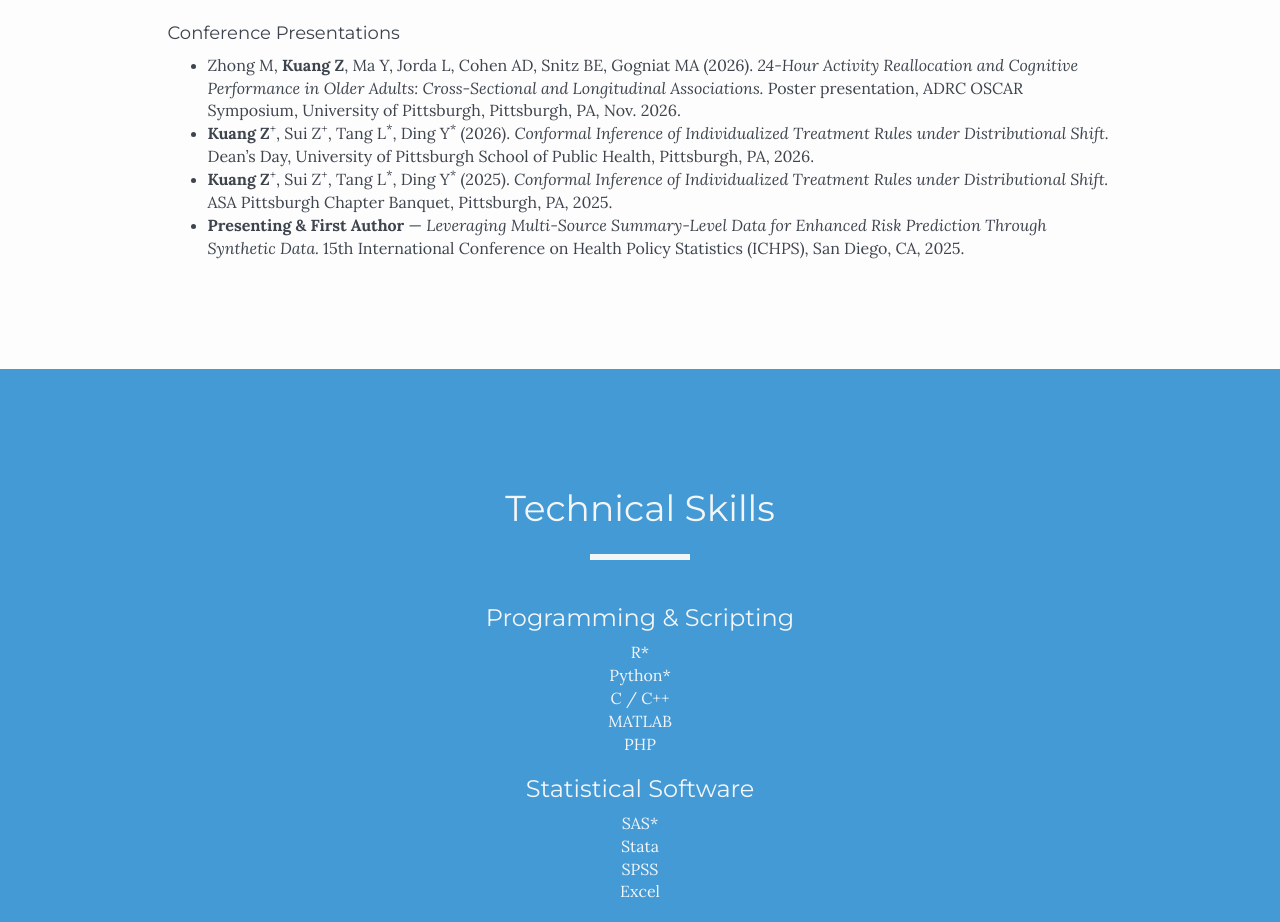
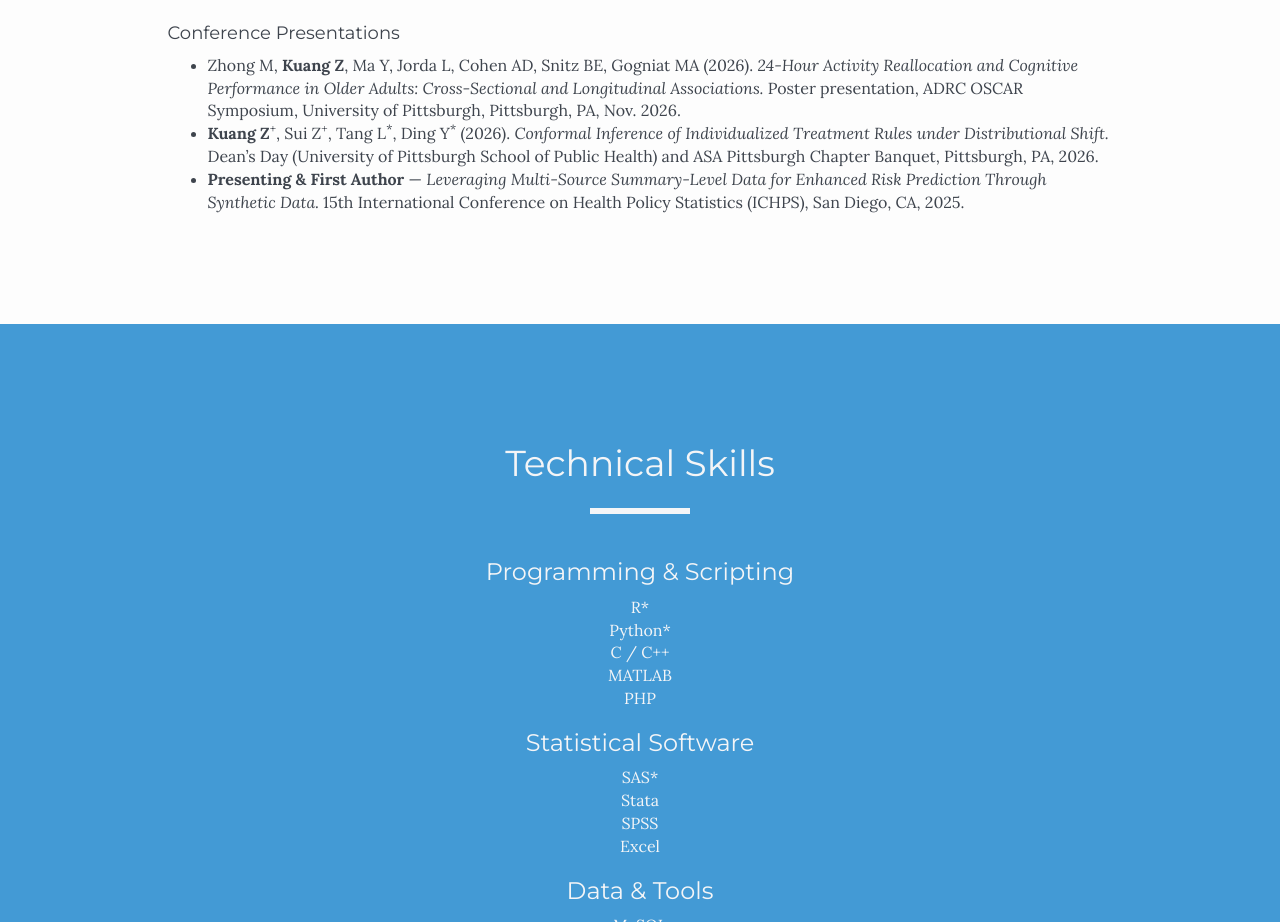
Before and after one commit to zk2275/kuangzhuodiao.github.io, a plain HTML site: page index.html in a window 1280 px wide. Shown: the part 3740-4662 px from the top of the page. Drawn offline with Linux system fonts and the light colour scheme.

Commit message:
Merge Dean's Day and ASA Pittsburgh presentations into one 2026 entry
- Both talks share the conformal ITR title; ASA Pittsburgh Chapter Banquet was 2026, not 2025
- Ask-about-me chat fact updated to match

Co-Authored-By: Claude Opus 5.5 <noreply@anthropic.com>

```diff
--- a/assets/js/dbh-intro.js
+++ b/assets/js/dbh-intro.js
@@ -20,7 +20,7 @@
         'Education: M.S. in Biostatistics, Columbia University Mailman School of Public Health (2023-2025, GPA 4.11/4.0); B.S. in Statistics, Renmin University of China (2019-2023, WES GPA 3.85) with a minor in Big Data & Data Science; summer school in Data Science at University College London (2021).',
         'Research interests: survival analysis, transfer learning, deep learning, conformal prediction, and data integration, applied to biomedical and health data.',
         'Selected work: conformal inference of individualized treatment rules under distributional shift (Biostatistics, under review); a deep-learning-for-survival-analysis tutorial (Lifetime Data Analysis, minor revisions); blood-pressure estimation from PPG signals with deep learning (arXiv:2607.23406, 2026); fastCOMMUTE, a transfer-learning method using multi-source and synthetic data for risk prediction; an Alzheimer\'s disease moderators meta-analysis; and modeling 24-hour rest-activity rhythms and their link to cognition in older adults.',
-        'Conferences: presented first-author work at the International Conference on Health Policy Statistics (ICHPS) 2025 in San Diego; presented the first-author conformal ITR work (Kuang, Sui, Tang, Ding) at the 2025 ASA Pittsburgh Chapter Banquet and at Pitt Public Health Dean\'s Day 2026; second author on a poster at the University of Pittsburgh ADRC OSCAR Symposium (Nov. 2026), "24-Hour Activity Reallocation and Cognitive Performance in Older Adults: Cross-Sectional and Longitudinal Associations" (first author and presenter: M. Zhong).',
+        'Conferences: presented first-author work at the International Conference on Health Policy Statistics (ICHPS) 2025 in San Diego; presented the first-author conformal ITR work (Kuang, Sui, Tang, Ding) at Pitt Public Health Dean\'s Day and the ASA Pittsburgh Chapter Banquet, both in 2026; second author on a poster at the University of Pittsburgh ADRC OSCAR Symposium (Nov. 2026), "24-Hour Activity Reallocation and Cognitive Performance in Older Adults: Cross-Sectional and Longitudinal Associations" (first author and presenter: M. Zhong).',
         'Technical skills: R, Python, C, C++, SAS, Stata, MATLAB, SQL/MySQL, MongoDB, Git, LaTeX. Spoken languages: English, Mandarin, Tujia, and Spanish.',
         'Awards: University of Pittsburgh Travel Fund Award (2026), Columbia Mailman Chair\'s Award (2025, top 1%), Columbia SCALE Travel Fund Award (2024), and undergraduate scholarships.',
         'Contact: zhk22@pitt.edu, jordyk@andrew.cmu.edu, or kuangzhuodiao@gmail.com. Links: GitHub github.com/zk2275 and Google Scholar.'
--- a/index.html
+++ b/index.html
@@ -219,8 +219,7 @@
                         <h4>Conference Presentations</h4>
                         <ul>
                             <li>Zhong M, <strong>Kuang Z</strong>, Ma Y, Jorda L, Cohen AD, Snitz BE, Gogniat MA (2026). <em>24-Hour Activity Reallocation and Cognitive Performance in Older Adults: Cross-Sectional and Longitudinal Associations.</em> Poster presentation, ADRC OSCAR Symposium, University of Pittsburgh, Pittsburgh, PA, Nov. 2026.</li>
-                            <li><strong>Kuang Z</strong><sup>+</sup>, Sui Z<sup>+</sup>, Tang L<sup>*</sup>, Ding Y<sup>*</sup> (2026). <em>Conformal Inference of Individualized Treatment Rules under Distributional Shift.</em> Dean&rsquo;s Day, University of Pittsburgh School of Public Health, Pittsburgh, PA, 2026.</li>
-                            <li><strong>Kuang Z</strong><sup>+</sup>, Sui Z<sup>+</sup>, Tang L<sup>*</sup>, Ding Y<sup>*</sup> (2025). <em>Conformal Inference of Individualized Treatment Rules under Distributional Shift.</em> ASA Pittsburgh Chapter Banquet, Pittsburgh, PA, 2025.</li>
+                            <li><strong>Kuang Z</strong><sup>+</sup>, Sui Z<sup>+</sup>, Tang L<sup>*</sup>, Ding Y<sup>*</sup> (2026). <em>Conformal Inference of Individualized Treatment Rules under Distributional Shift.</em> Dean&rsquo;s Day (University of Pittsburgh School of Public Health) and ASA Pittsburgh Chapter Banquet, Pittsburgh, PA, 2026.</li>
                             <li><strong>Presenting &amp; First Author</strong> &mdash; <em>Leveraging Multi-Source Summary-Level Data for Enhanced Risk Prediction Through Synthetic Data.</em> 15th International Conference on Health Policy Statistics (ICHPS), San Diego, CA, 2025.</li>
                         </ul>
                     </div>
```
